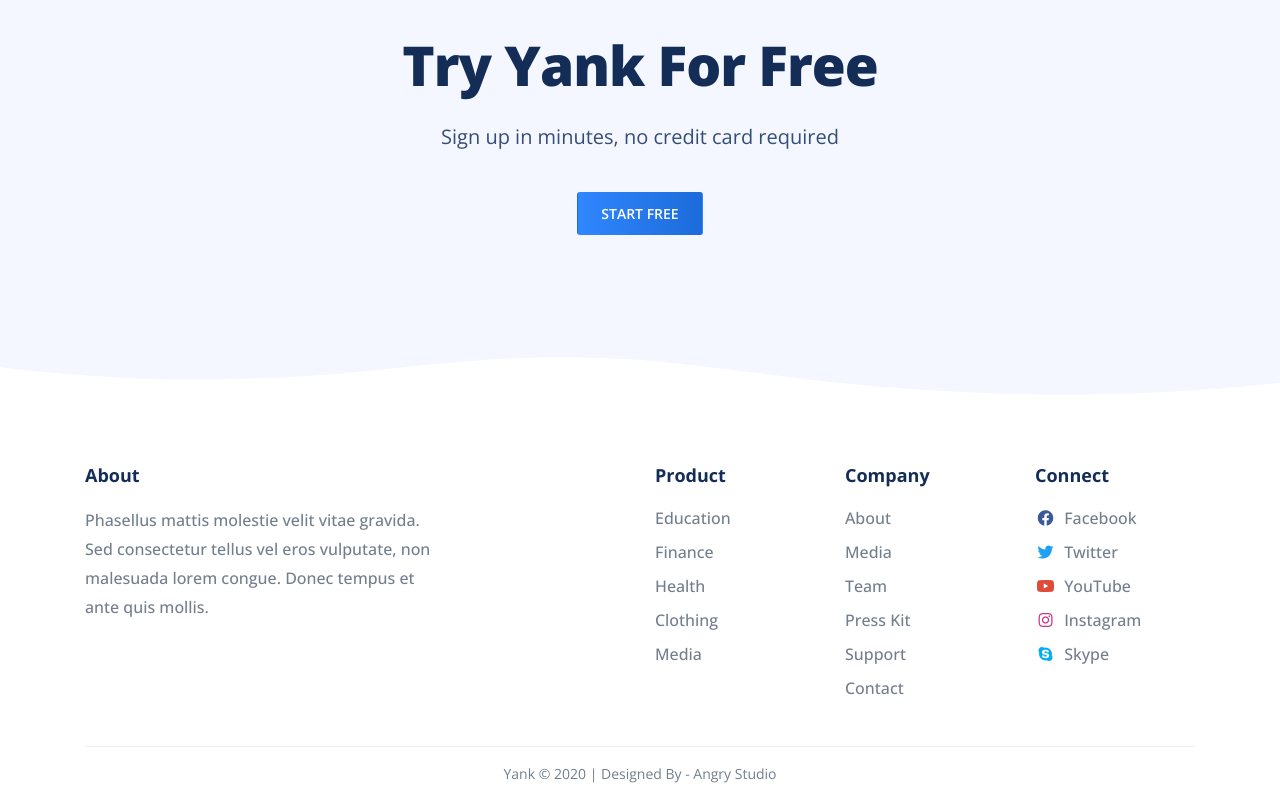
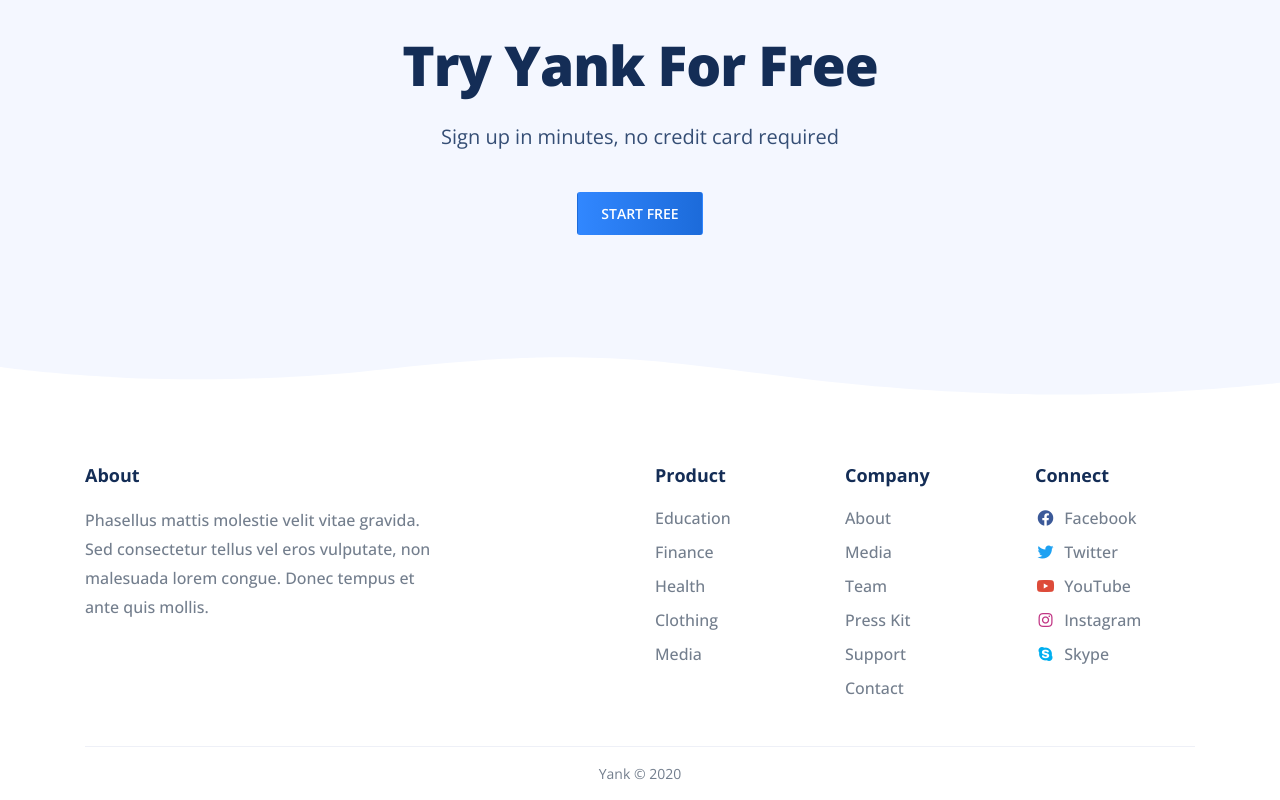
Before and after one commit to AngryStudio/angrystudio-yank-bootstrap, a plain HTML site: page index.html in a window 1280 px wide. Shown: the part 4196-4996 px from the top of the page. Drawn offline with nearby package versions, Linux system fonts and the light colour scheme.

Commit message:
Update index.html

```diff
--- a/index.html
+++ b/index.html
@@ -399,7 +399,7 @@
             <div class="row">
                <div class="col-12">
                   <div class="footer-credits text-center">
-                     <p class="mb-0"><a href="#" >Yank</a> &copy; 2020 | Designed By - <a href="https://angrystudio.com">Angry Studio</a></p>
+                     <p class="mb-0"><a href="#" >Yank</a> &copy; 2020</p>
                   </div>
                </div>
             </div>
```
